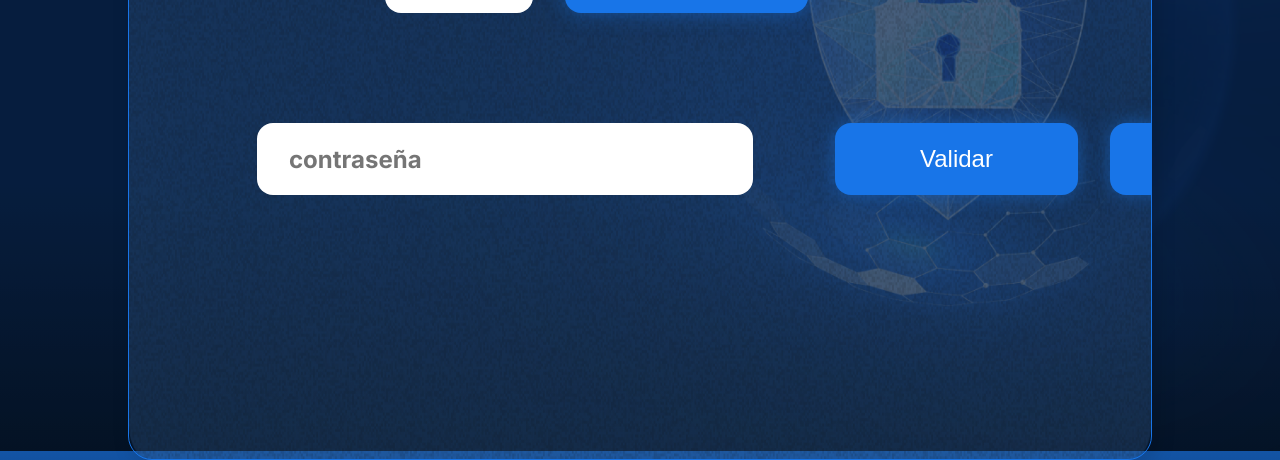
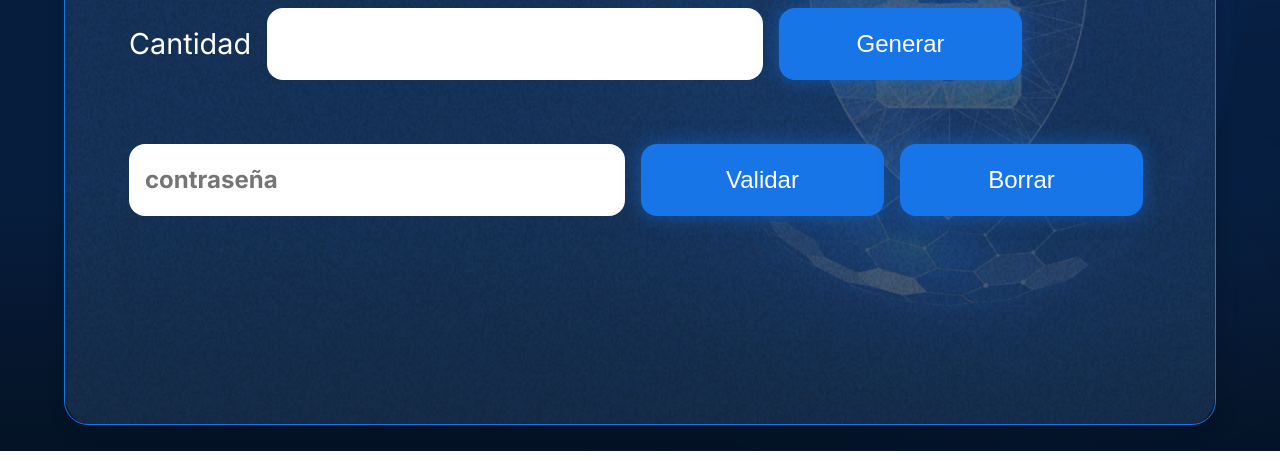
Before and after one commit to Srodasc/Generador_Contrase-as, a plain HTML site: page index.html in a window 1280 px wide. Shown: the part 349-809 px from the top of the page. Drawn offline with Linux system fonts and the light colour scheme.

Commit message:
Mejorar de CSS
Se agrega código CSS Resposive para dispositivos móviles y pantallas de escritorio de mayor tamaño

```diff
--- a/assets/style.css
+++ b/assets/style.css
@@ -1,3 +1,4 @@
+/* Estilos Generales */
 * {
     box-sizing: border-box;
     margin: 0;
@@ -11,7 +12,7 @@ body {
     display: flex;
     align-items: center;
     justify-content: center;
-
+    position: relative;
 }
 
 body::before {
@@ -28,7 +29,8 @@ body::before {
 }
 
 .container {
-    width: 80%;
+    width: 90%;
+    max-width: 1200px;
     min-height: 50vh;
     display: flex;
     align-items: center;
@@ -40,6 +42,8 @@ body::before {
     background-size: 100% 100%;
     position: relative;
     overflow: hidden;
+    padding: 2rem;
+    flex-direction: column;
 }
 
 .container__contenido {
@@ -47,28 +51,29 @@ body::before {
     align-items: center;
     position: relative;
     width: 100%;
+    flex-direction: column;
 }
 
 .container__informacion {
     flex: 1;
-    padding: 3rem;
-
+    padding: 1rem;
+    text-align: center;
 }
 
 h1 {
     font-family: 'Chakra Petch', sans-serif;
-    font-size: 72px;
+    font-size: 2rem;
     font-style: normal;
     font-weight: 700;
-    line-height: 100%;
-    padding: 2rem;
+    line-height: 1.2;
+    padding: 1rem;
 }
 
 .container__texto {
-    margin: 12px 0;
+    margin: 1rem 0;
     display: flex;
     flex-direction: column;
-
+    text-align: center;
 }
 
 .container__texto-azul {
@@ -79,82 +84,108 @@ h1 {
 .container__campo {
     display: flex;
     align-items: center;
-    margin-bottom: 12px;
-    margin: 30px;
-    gap: 2rem;
+    margin: 1rem 0;
+    gap: 1rem;
+    flex-direction: column;
 }
 
 .texto__parrafo {
     color: #FFF;
     font-family: 'Inter';
-    font-size: 32px;
+    font-size: 1rem;
     font-style: normal;
     font-weight: 400;
     line-height: normal;
-    margin-left: 10px;
+    margin: 0.5rem 0;
 }
 
-.container__input {
-    width: 148px;
+.container__input, .container__contrasena, .container__validador {
+    width: 100%;
+    max-width: 496px;
     height: 72px;
     border-radius: 16px;
     background-color: #FFF;
     border: none;
     color: #535353;
-    padding: 2rem;
-    font-size: 24px;
-    font-weight: 700;
-    font-family: 'Inter', sans-serif;
-
-}
-
-.boton{
-    color: white;
-    font-size: 1.5rem;
-    border: none;
-    background-color: #1875E8;
-    padding: 1rem 1.5rem;
-    border-radius: 16px;
-    width: 243px;
-    height: 72px;
-    box-shadow: 0px 0px 20px 0px rgba(24, 117, 232, 0.50);
-    cursor: pointer;
-}
-
-.container__contrasena {
-    width: 496px;
-    height: 72px;
-    border-radius: 16px;
-    background-color: #FFF;
-    border: none;
-    color: #1875E8;
-    margin: 50px;
-    padding: 2rem;
-    font-size: 24px;
+    padding: 1rem;
+    font-size: 1rem;
     font-weight: 700;
     font-family: 'Inter', sans-serif;
 }
 
-.container__validador {
-    width: 496px;
+.boton {
+    color: white;
+    font-size: 1rem;
+    border: none;
+    background-color: #1875E8;
+    padding: 1rem;
+    border-radius: 16px;
+    width: 100%;
+    max-width: 243px;
     height: 72px;
-    border-radius: 16px;
-    background-color: #FFF;
-    border: none;
-    color: #1875E8;
-    margin: 50px;
-    padding: 2rem;
-    font-size: 24px;
-    font-weight: 700;
-    font-family: 'Inter', sans-serif;
+    box-shadow: 0px 0px 20px 0px rgba(24, 117, 232, 0.50);
+    cursor: pointer;
+    margin: 1rem 0;
 }
 
-.border_notificacion{
-    font-size: 48px;
+.border_notificacion {
+    font-size: 1.5rem;
     border-radius: 15px;
     background-color: #ffffff;
-    border: 2px solid #000000; /* Borde */
-    padding: 20px; /* Espaciado interno */
-    text-align: center; /* Centra el texto */
-    text-shadow:none;
+    border: 2px solid #000000;
+    padding: 20px;
+    text-align: center;
+    text-shadow: none;
+    margin: 1rem 0;
 }
+
+/* Estilos Responsivos */
+@media (min-width: 768px) {
+    .container {
+        flex-direction: row;
+        padding: 3rem;
+    }
+
+    .container__contenido {
+        flex-direction: row;
+    }
+
+    h1 {
+        font-size: 3rem;
+        padding: 2rem;
+    }
+
+    .container__campo {
+        flex-direction: row;
+    }
+
+    .texto__parrafo {
+        font-size: 1.5rem;
+    }
+
+    .container__input, .container__contrasena, .container__validador, .boton {
+        font-size: 1.2rem;
+    }
+
+    .border_notificacion {
+        font-size: 2rem;
+    }
+}
+
+@media (min-width: 1024px) {
+    h1 {
+        font-size: 4rem;
+    }
+
+    .texto__parrafo {
+        font-size: 1.8rem;
+    }
+
+    .container__input, .container__contrasena, .container__validador, .boton {
+        font-size: 1.5rem;
+    }
+
+    .border_notificacion {
+        font-size: 2.5rem;
+    }
+}
```
